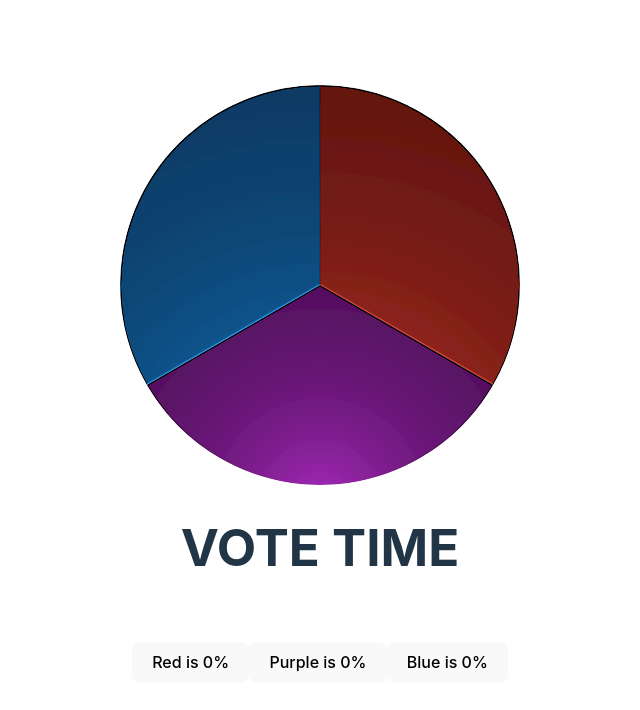
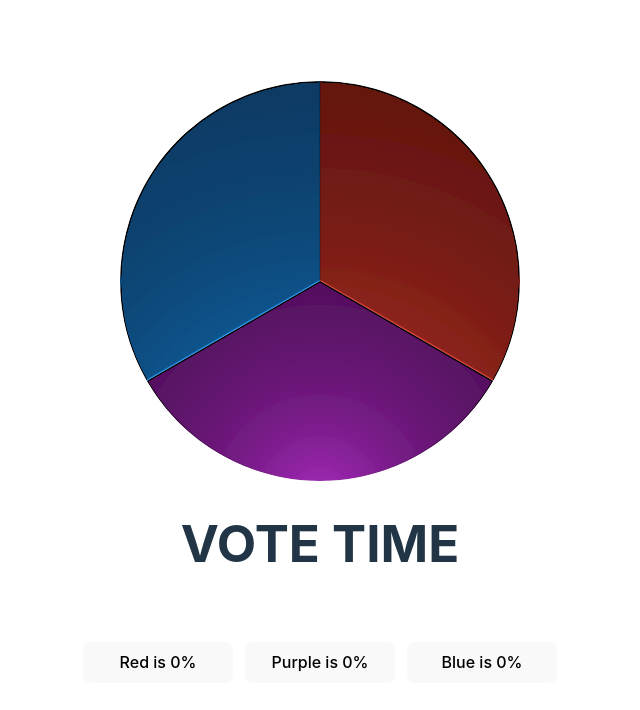
Before and after one commit to WMattWood/vote-time, a React (Vite) app: page / in a window 1280 px wide. Shown: the top 710 px of the page, without its empty margins (320-960 px from the left). Built offline with nearby package versions, Linux system fonts and the light colour scheme.

Commit message:
Added formatting for buttons in index.css

```diff
--- a/src/index.css
+++ b/src/index.css
@@ -46,6 +46,8 @@ button {
   background-color: #1a1a1a;
   cursor: pointer;
   transition: border-color 0.25s;
+  width: 150px;
+  margin: 4px 6px;
 }
 button:hover {
   border-color: #646cff;
```
